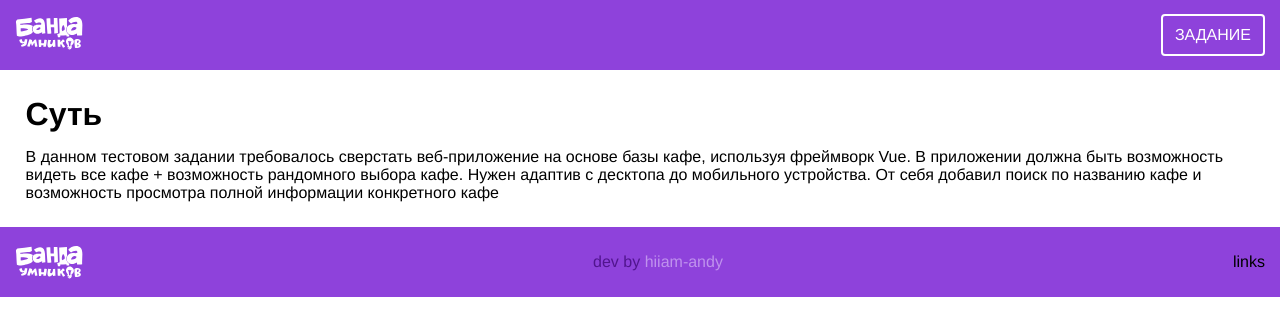
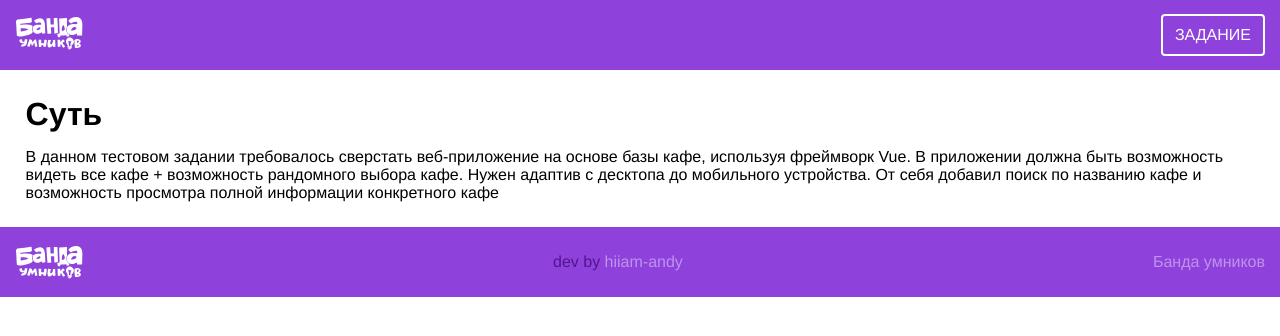
Before and after one commit to hiiam-andy/banda_umnikov, a Vue app: page /about in a window 1280 px wide. Shown: the top 336 px of the page. Built offline with nearby package versions, Linux system fonts and the light colour scheme.

Commit message:
добавил ссылку на сайт в футере

```diff
--- a/src/components/Footer.vue
+++ b/src/components/Footer.vue
@@ -5,7 +5,7 @@
       dev by
       <a href="https://github.com/hiiam-andy" class="footer_myLink">hiiam-andy</a>
     </p>
-    <div>links</div>
+    <a href="https://bandaumnikov.ru/" class="footer_myLink">Банда умников</a>
   </footer>
 </template>
 
```
Also changed, not shown: 1 other file (tests, documents, lock files or other folders).
